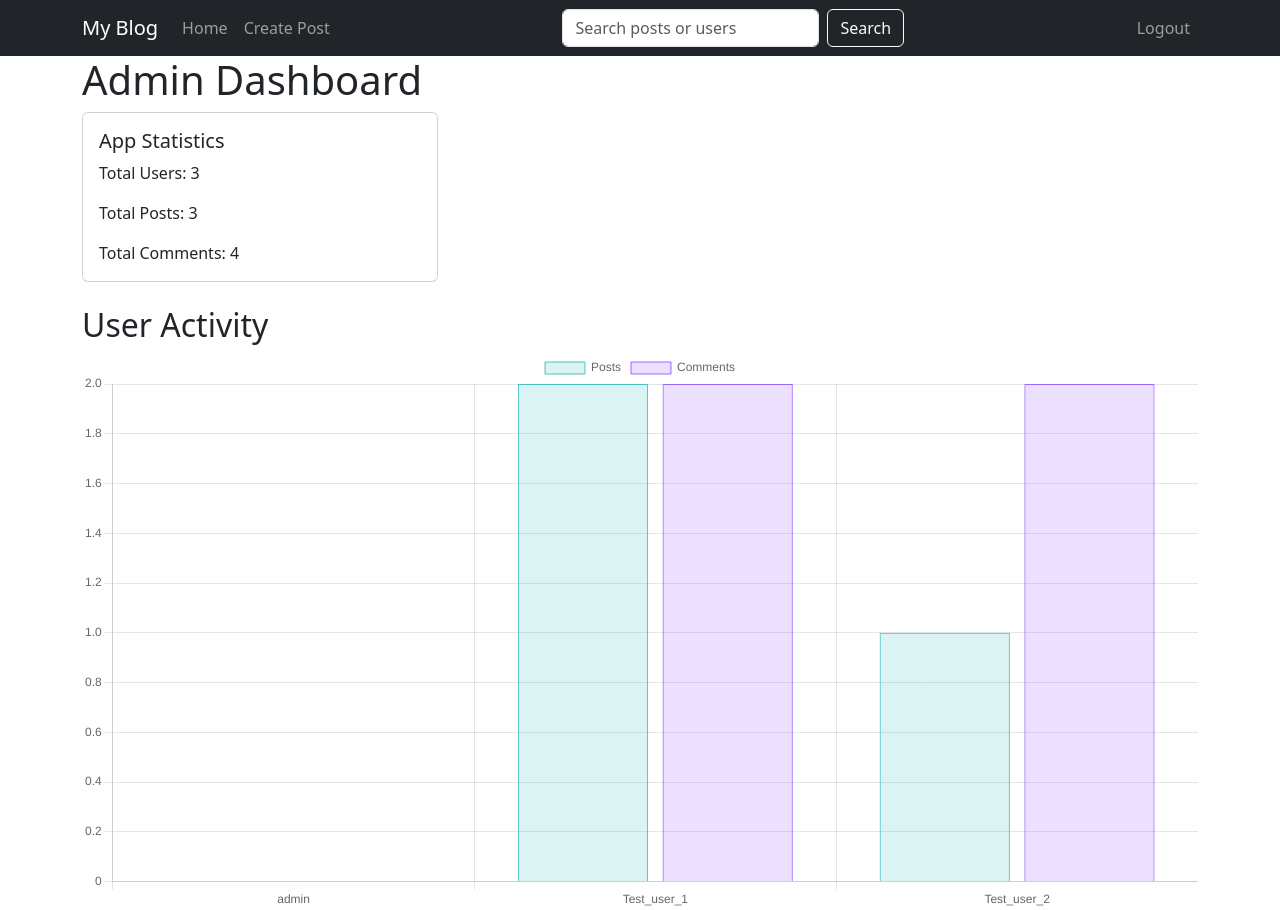
After one commit to ShaibaliniKapuri/App-dev-bootcamp--demo, a Flask app: page /admin/dashboard in a window 1280 px wide. The commit adds this page. Run offline with Flask 3, Linux system fonts and the light colour scheme; a user stored in the database is signed in.

Commit message:
Updated files and added new codes

```diff
--- a/app.py
+++ b/app.py
@@ -2,6 +2,7 @@ from flask import Flask
 from website.model import db, User, Post
 from website.config import DevelopmentConfig
 from flask_login import LoginManager
+from website.api_resources import api
 
 def create_admin_user():
     admin_email = 'admin@example.com'
@@ -17,6 +18,7 @@ def create_app():
     app = Flask(__name__)
     app.config.from_object(DevelopmentConfig)
     db.init_app(app)
+    api.init_app(app)
     with app.app_context():
         db.create_all()
         create_admin_user()
--- a/requirements.txt
+++ b/requirements.txt
@@ -1,13 +1,17 @@
+aniso8601==10.0.0
 blinker==1.9.0
 click==8.1.8
 colorama==0.4.6
 Flask==3.1.0
 Flask-Login==0.6.3
+Flask-RESTful==0.3.10
 Flask-SQLAlchemy==3.1.1
 greenlet==3.1.1
 itsdangerous==2.2.0
 Jinja2==3.1.5
 MarkupSafe==3.0.2
+pytz==2025.1
+six==1.17.0
 SQLAlchemy==2.0.38
 typing_extensions==4.12.2
 Werkzeug==3.1.3
--- /dev/null
+++ b/templates/admin_dashboard.html
@@ -0,0 +1,55 @@
+{% extends 'base.html' %}
+
+{% block content %}
+    <h1>Admin Dashboard</h1>
+
+    <div class="row">
+        <div class="col-md-4">
+            <div class="card">
+                <div class="card-body">
+                    <h5 class="card-title">App Statistics</h5>
+                    <p class="card-text">Total Users: {{ total_users }}</p>
+                    <p class="card-text">Total Posts: {{ total_posts }}</p>
+                    <p class="card-text">Total Comments: {{ total_comments }}</p>
+                </div>
+            </div>
+        </div>
+    </div>
+
+    <h2 class="mt-4">User Activity</h2>
+    <canvas id="userChart" width="400" height="200"></canvas>
+
+    <script src="https://cdn.jsdelivr.net/npm/chart.js"></script>
+    <script>
+        const ctx = document.getElementById('userChart').getContext('2d');
+        const userChart = new Chart(ctx, {
+            type: 'bar',
+            data: {
+                labels: {{ user_data.labels | tojson }},
+                datasets: [
+                    {
+                        label: 'Posts',
+                        data: {{ user_data.posts | tojson }},
+                        backgroundColor: 'rgba(75, 192, 192, 0.2)',
+                        borderColor: 'rgba(75, 192, 192, 1)',
+                        borderWidth: 1
+                    },
+                    {
+                        label: 'Comments',
+                        data: {{ user_data.comments | tojson }},
+                        backgroundColor: 'rgba(153, 102, 255, 0.2)',
+                        borderColor: 'rgba(153, 102, 255, 1)',
+                        borderWidth: 1
+                    }
+                ]
+            },
+            options: {
+                scales: {
+                    y: {
+                        beginAtZero: true
+                    }
+                }
+            }
+        });
+    </script>
+{% endblock %}
--- a/templates/base.html
+++ b/templates/base.html
@@ -6,7 +6,6 @@
     <title>{% block title %}My Flask App{% endblock %}</title>
     <link href="https://cdn.jsdelivr.net/npm/bootstrap@5.3.0/dist/css/bootstrap.min.css" rel="stylesheet">
     <style>
-        /* Custom styles */
         body {
             padding-top: 56px; /* Adjust for fixed navbar */
         }
@@ -24,7 +23,7 @@
                 <span class="navbar-toggler-icon"></span>
             </button>
             <div class="collapse navbar-collapse" id="navbarNav">
-                <ul class="navbar-nav ms-auto">
+                <ul class="navbar-nav me-auto">
                     <li class="nav-item">
                         <a class="nav-link" href="{{ url_for('home') }}">Home</a>
                     </li>
@@ -32,6 +31,17 @@
                         <li class="nav-item">
                             <a class="nav-link" href="{{ url_for('create_post') }}">Create Post</a>
                         </li>
+                    {% endif %}
+                </ul>
+
+                <!-- Search Bar -->
+                <form class="d-flex" action="{{ url_for('search') }}" method="GET">
+                    <input class="form-control me-2" type="search" name="query" placeholder="Search posts or users" aria-label="Search">
+                    <button class="btn btn-outline-light" type="submit">Search</button>
+                </form>
+
+                <ul class="navbar-nav ms-auto">
+                    {% if current_user.is_authenticated %}
                         <li class="nav-item">
                             <a class="nav-link" href="{{ url_for('logout') }}">Logout</a>
                         </li>
--- a/website/model.py
+++ b/website/model.py
@@ -1,6 +1,7 @@
 from flask_sqlalchemy import SQLAlchemy
 from flask_login import UserMixin
 from werkzeug.security import generate_password_hash, check_password_hash
+from datetime import datetime
 
 db = SQLAlchemy()
 
@@ -12,6 +13,7 @@ class User(db.Model, UserMixin):
     password_hash = db.Column(db.String(128), nullable=False)
     role = db.Column(db.String(20), nullable=False, default='general')
     posts = db.relationship('Post', backref='author', lazy=True)
+    #comments = db.relationship('Comment', backref='author', lazy = True)
 
     def set_password(self, password):
         self.password_hash = generate_password_hash(password)
@@ -28,3 +30,16 @@ class Post(db.Model):
     title = db.Column(db.String(100), nullable=False)
     content = db.Column(db.Text, nullable=False)
     user_id = db.Column(db.Integer, db.ForeignKey('user.id'), nullable=False)
+    #comments = db.relationship('Comment', backref='post', lazy = True)
+
+
+class Comment(db.Model):
+    id = db.Column(db.Integer, primary_key=True)
+    content = db.Column(db.Text, nullable=False)
+    timestamp = db.Column(db.DateTime, default=datetime.utcnow)
+    user_id = db.Column(db.Integer, db.ForeignKey('user.id'), nullable=False)
+    post_id = db.Column(db.Integer, db.ForeignKey('post.id'), nullable=False)
+
+    # Relationship to User and Post
+    author = db.relationship('User', backref='comments')
+    post = db.relationship('Post', backref='comments')
--- a/website/views.py
+++ b/website/views.py
@@ -1,5 +1,5 @@
 from flask import current_app as app, render_template,redirect, request, url_for, flash
-from website.model import db, Post, User
+from website.model import db, Post, User, Comment
 from flask_login import login_required, current_user
 
 @app.route("/")
@@ -20,3 +20,127 @@ def create_post():
         flash('Post created successfully!', 'success')
         return redirect(url_for('home'))
     return render_template('create.html')
+
+
+# Edit Post Route (General User)
+@app.route('/edit/<int:post_id>', methods=['GET', 'POST'])
+@login_required
+def edit_post(post_id):
+    post = Post.query.get_or_404(post_id)
+    if post.author != current_user and  not current_user.is_admin():
+        flash('You do not have permission to edit this post.', 'error')
+        return redirect(url_for('home'))
+
+    if request.method == 'POST':
+        post.title = request.form.get('title')
+        post.content = request.form.get('content')
+        db.session.commit()
+        flash('Post updated successfully!', 'success')
+        return redirect(url_for('home'))
+
+    return render_template('edit_post.html', post=post)
+
+
+# Delete Post Route (General User and Admin)
+@app.route('/delete/<int:post_id>', methods=['POST'])
+@login_required
+def delete_post(post_id):
+    post = Post.query.get_or_404(post_id)
+    if post.author != current_user and  not current_user.is_admin():
+        flash('You do not have permission to delete this post.', 'error')
+        return redirect(url_for('home'))
+
+    db.session.delete(post)
+    db.session.commit()
+    flash('Post deleted successfully!', 'success')
+    return redirect(url_for('home'))
+
+
+# Add Comment Route
+@app.route('/add_comment/<int:post_id>', methods=['POST'])
+@login_required
+def add_comment(post_id):
+    post = Post.query.get_or_404(post_id)
+    content = request.form.get('content')
+    if content:
+        comment = Comment(content=content, user_id=current_user.id, post_id=post.id)
+        db.session.add(comment)
+        db.session.commit()
+        flash('Comment added successfully!', 'success')
+    return redirect(url_for('home'))
+
+# Edit Comment Route
+@app.route('/edit_comment/<int:comment_id>', methods=['GET', 'POST'])
+@login_required
+def edit_comment(comment_id):
+    comment = Comment.query.get_or_404(comment_id)
+    if comment.author != current_user and not current_user.is_admin():
+        flash('You do not have permission to edit this comment.', 'error')
+        return redirect(url_for('home'))
+
+    if request.method == 'POST':
+        comment.content = request.form.get('content')
+        db.session.commit()
+        flash('Comment updated successfully!', 'success')
+        return redirect(url_for('home'))
+
+    return render_template('edit_comment.html', comment=comment)
+
+# Delete Comment Route
+@app.route('/delete_comment/<int:comment_id>', methods=['POST'])
+@login_required
+def delete_comment(comment_id):
+    comment = Comment.query.get_or_404(comment_id)
+    if comment.author != current_user and not current_user.is_admin():
+        flash('You do not have permission to delete this comment.', 'error')
+        return redirect(url_for('home'))
+
+    db.session.delete(comment)
+    db.session.commit()
+    flash('Comment deleted successfully!', 'success')
+    return redirect(url_for('home'))
+
+# Admin Dashboard Route
+@app.route('/admin/dashboard')
+@login_required
+def admin_dashboard():
+    if not current_user.is_admin():
+        flash('You do not have permission to access this page.', 'error')
+        return redirect(url_for('home'))
+
+    # App statistics
+    total_users = User.query.count()
+    total_posts = Post.query.count()
+    total_comments = Comment.query.count()
+
+    users = User.query.all()
+    posts = Post.query.all()
+    comments = Comment.query.all()
+
+    # Prepare data for Chart.js
+    user_data = {
+        'labels': [user.username for user in users],
+        'posts': [len(user.posts) for user in users],
+        'comments': [len(user.comments) for user in users],
+    }
+
+    return render_template('admin_dashboard.html', total_users=total_users, total_posts=total_posts, total_comments=total_comments, user_data=user_data)
+
+
+
+
+# Search Route
+@app.route('/search', methods=['GET'])
+def search():
+    query = request.args.get('query', '').strip()
+    if query:
+        # Search posts by title or content
+        posts = Post.query.filter(
+            (Post.title.contains(query)) | (Post.content.contains(query))
+        ).all()
+        # Search users by username
+        users = User.query.filter(User.username.contains(query)).all()
+    else:
+        posts = []
+        users = []
+    return render_template('search.html', query=query, posts=posts, users=users)
```
Also changed, not shown: templates/edit_post.html (added, +16 -0 lines), templates/search.html (added, +31 -0 lines), templates/start.html (+47 -4 lines), website/api_resources.py (added, +78 -0 lines), website/auth.py (+7 -0 lines), instance/blog.db.
